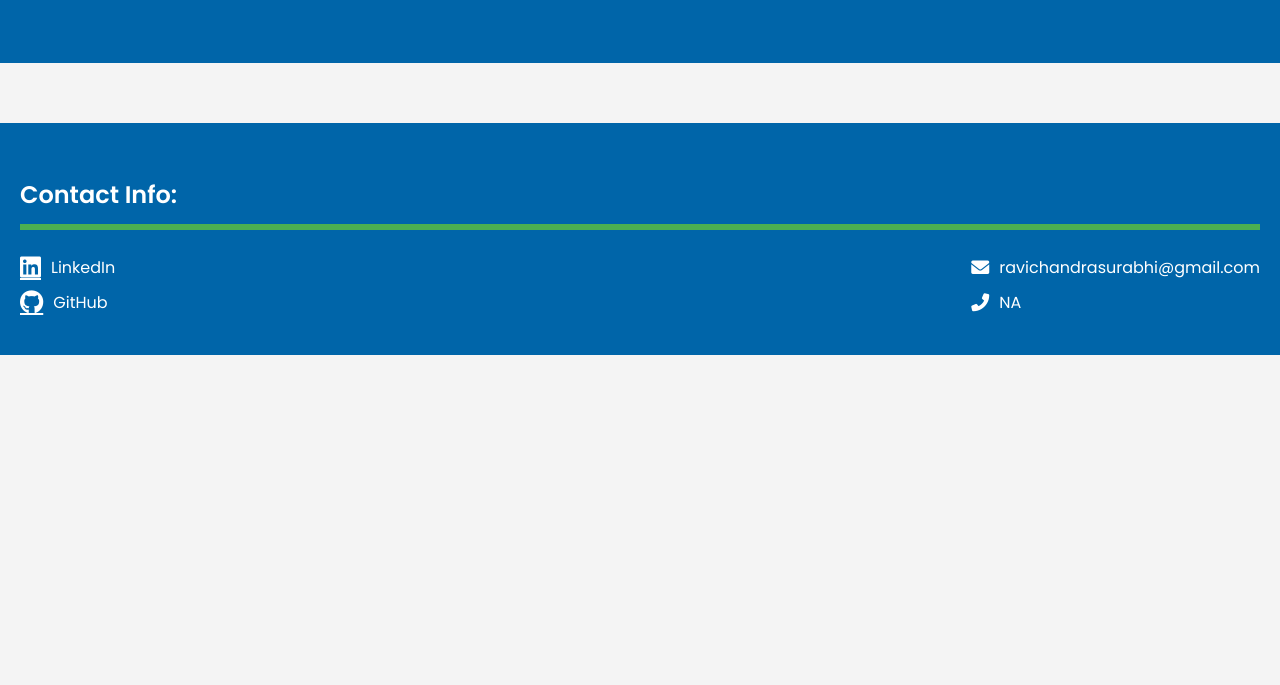
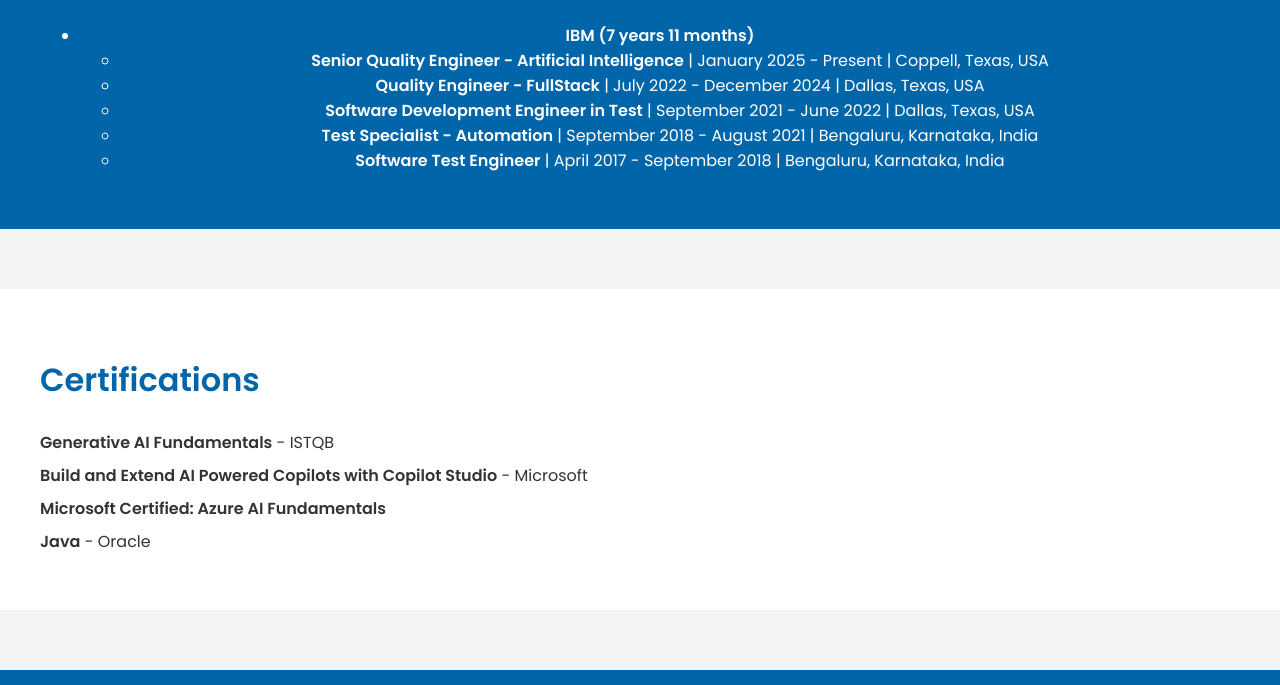
Before and after one commit to ravichandrasurabhi/myportfolio, a plain HTML site: page index.html in a window 1280 px wide. Shown: the part 635-1320 px from the top of the page. Before the commit the page ends 990 px from the top, so only its background shows below. Drawn offline with Linux system fonts and the light colour scheme.

Commit message:
Update index.html

```diff
--- a/index.html
+++ b/index.html
@@ -126,6 +126,29 @@
             font-weight: 600;
         }
 
+        .certifications {
+            margin-top: 60px;
+            padding: 40px;
+            background-color: #ffffff;
+            color: #0065A9;
+        }
+
+        .certifications h2 {
+            font-size: 32px;
+            font-weight: 600;
+        }
+
+        .certifications ul {
+            list-style: none;
+            padding: 0;
+        }
+
+        .certifications ul li {
+            font-size: 16px;
+            color: #333;
+            margin: 8px 0;
+        }
+
         footer {
             background-color: #0065A9;
             color: white;
@@ -190,29 +213,26 @@
 </head>
 
 <body>
-
     <div class="container">
         <!-- Navbar -->
         <div class="navbar">
             <a href="#" class="logo">Ravi's Portfolio</a>
             <ul class="nav-links">
                 <li><a href="#experience-section">Experience</a></li>
+                <li><a href="#certifications-section">Certifications</a></li>
                 <li><a href="#footer">Contact</a></li>
             </ul>
         </div>
 
-        <!-- Bio Section (Card layout) -->
-        <div class="bio-card" style="margin-top: 60px">
+        <!-- Bio Section -->
+        <div class="bio-card">
             <img src="./profile.jpg" alt="Profile Picture" />
             <div class="bio-text">
                 <h2>Ravi Chandra Surabhi</h2>
                 <p>Senior Quality Engineer | AI Transformation</p>
                 <div class="divider"></div>
-                <p>
-                    Hello! I’m Ravi, Senior Quality Engineer with a passion for delivering high-quality software solutions.
-                    I have a strong skillset in automation, AI transformation, and cloud technologies.
-                </p>
-                <!-- Download Resume Button -->
+                <p>Hello! I’m Ravi, Senior Quality Engineer with a passion for delivering high-quality software solutions.
+                    I have strong skillset in automation, AI transformation, and cloud technologies.</p>
                 <a href="./updated_Resume.pdf" target="_blank" download="Ravi_Resume.pdf" class="download-btn">Download
                     Resume</a>
             </div>
@@ -221,17 +241,33 @@
         <!-- Experience Section -->
         <div class="experience" id="experience-section">
             <h2>8 Years of Experience</h2>
+            <ul>
+                <li><strong>IBM (7 years 11 months)</strong></li>
+                <ul>
+                    <li><strong>Senior Quality Engineer - Artificial Intelligence</strong> | January 2025 - Present | Coppell, Texas, USA</li>
+                    <li><strong>Quality Engineer - FullStack</strong> | July 2022 - December 2024 | Dallas, Texas, USA</li>
+                    <li><strong>Software Development Engineer in Test</strong> | September 2021 - June 2022 | Dallas, Texas, USA</li>
+                    <li><strong>Test Specialist - Automation</strong> | September 2018 - August 2021 | Bengaluru, Karnataka, India</li>
+                    <li><strong>Software Test Engineer</strong> | April 2017 - September 2018 | Bengaluru, Karnataka, India</li>
+                </ul>
+            </ul>
+        </div>
+
+        <!-- Certifications Section -->
+        <div class="certifications" id="certifications-section">
+            <h2>Certifications</h2>
+            <ul>
+                <li><strong>Generative AI Fundamentals</strong> - ISTQB</li>
+                <li><strong>Build and Extend AI Powered Copilots with Copilot Studio</strong> - Microsoft</li>
+                <li><strong>Microsoft Certified: Azure AI Fundamentals</strong></li>
+                <li><strong>Java</strong> - Oracle</li>
+            </ul>
         </div>
 
         <!-- Footer -->
         <footer id="footer">
-            <h3 style="margin-bottom: 2%">
-                Contact Info:
-                <hr style="border: 3px solid #4caf50" />
-            </h3>
-            <!-- Footer grid container -->
+            <h3>Contact Info:</h3>
             <div class="footer-grid">
-                <!-- Social media links with icons and text (in one column) -->
                 <div class="socials">
                     <div class="social-item">
                         <a href="https://www.linkedin.com/in/ravichandrasurabhi" target="_blank" class="fab fa-linkedin"></a>
@@ -242,8 +278,6 @@
                         <span>GitHub</span>
                     </div>
                 </div>
-
-                <!-- Contact details (email and phone) (in another column) -->
                 <div class="contact-info">
                     <div class="contact-item">
                         <i class="fas fa-envelope"></i>
@@ -257,16 +291,7 @@
             </div>
         </footer>
 
-        <!-- JavaScript to handle the scroll functionality -->
-        <script>
-            document.getElementById("scroll-to-exp").addEventListener("click", function () {
-                document.getElementById("experience-section").scrollIntoView({
-                    behavior: "smooth",
-                });
-            });
-        </script>
     </div>
-
 </body>
 
 </html>
```
